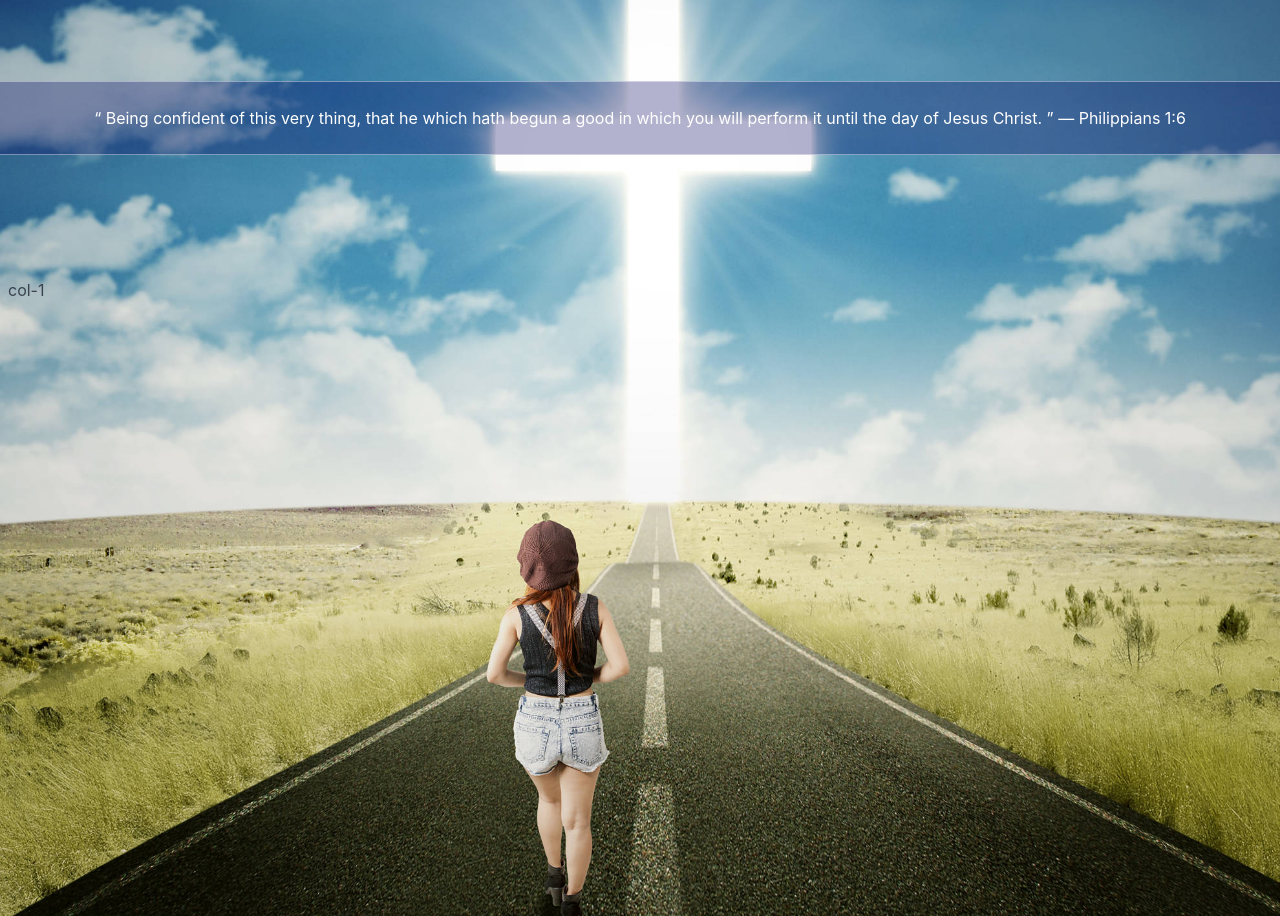
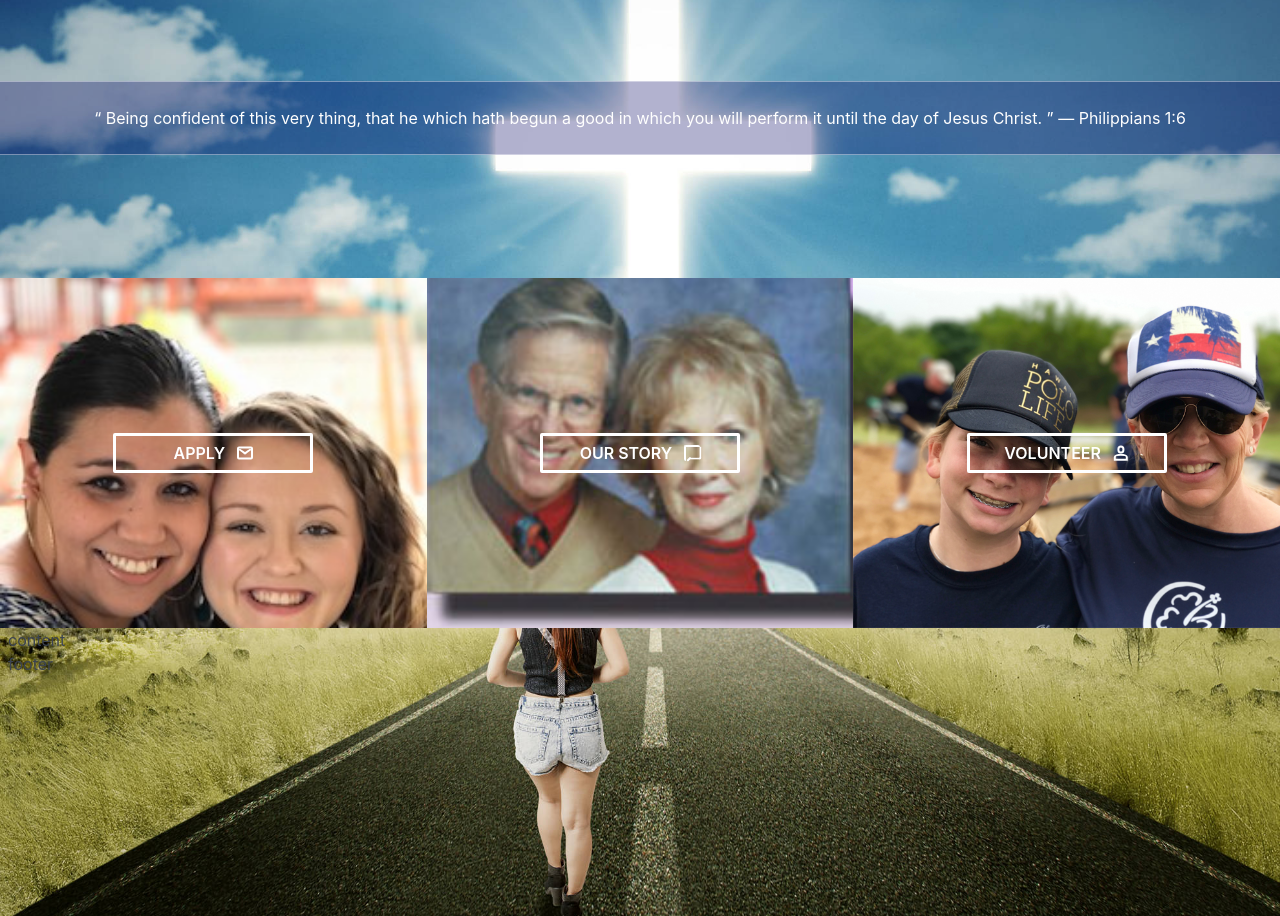
Before and after one commit to webstandardcss/gracehouse-website, a PHP site: page / in a window 1280 px wide. Shown: the part 313-1229 px from the top of the page. Run offline with PHP 8.4, Linux system fonts and the light colour scheme.

Commit message:
sort out the three column menu for home page no color effects yet; button is appearing correctly in firefox

```diff
--- a/custom.css
+++ b/custom.css
@@ -27,6 +27,35 @@ body {
     text-align: center;
     width: 100%;
 }
+
+.grace-menu {
+    height: 350px;
+    background-size: cover;
+    background-repeat: no-repeat;
+}
+
+.grace-menu .btn, .btn-white-transparent {
+    background-color: transparent;
+    color: white;
+    border: solid 3px white;
+    text-transform: uppercase;
+    height: 40px;
+    width: 200px;
+    font-weight: 600;
+}
+
+.grace-apply {
+    background-image: url(images/grace-apply.jpg);
+}
+
+.grace-story {
+    background-image: url(images/grace-our-story.jpg)
+}
+
+.grace-volunteer {
+    background-image: url(images/grace-volunteers.jpg)
+}
+
 .svg-primary {
     fill: #5755d9;
 }
--- a/index.html
+++ b/index.html
@@ -169,7 +169,26 @@
               &mdash; Philippians 1:6
             </div>
         </div>
-        <div class="column col-12 bar-content">col-1</div>
+        <div class="column col-4 grace-menu grace-apply flex-centered">
+            <a href="#" class="btn" tabindex="6">
+                Apply
+                <i class="icon icon-mail text-white ml-2"></i>
+            </a>
+        </div>
+        <div class="column col-4 grace-menu grace-story flex-centered">
+            <a href="#" class="btn" tabindex="7">
+                Our Story
+                <i class="icon icon-message text-white ml-2"></i>
+            </a>
+        </div>
+        <div class="column col-4 grace-menu grace-volunteer flex-centered">
+            <a href="#" class="btn" tabindex="8">
+                Volunteer
+                <i class="icon icon-people text-white ml-2"></i>
+            </a>
+        </div>
+        <div class="column col-12 bar-content">content</div>
+        <div class="column col-12 bar-footer">footer</div>
     </div>
     </div>
     <script src="custom.js"></script>
```
